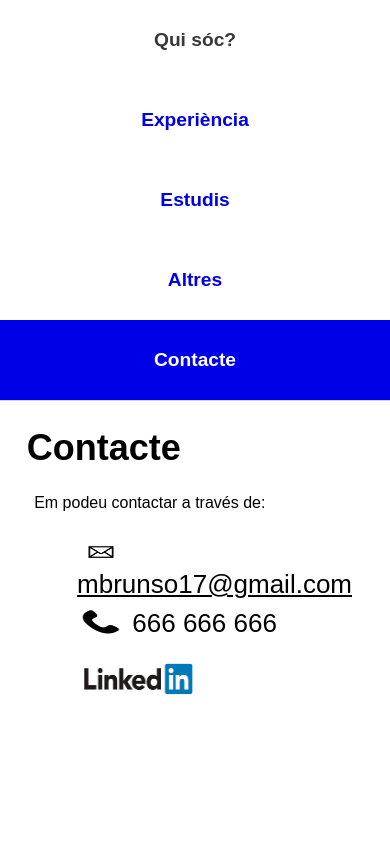
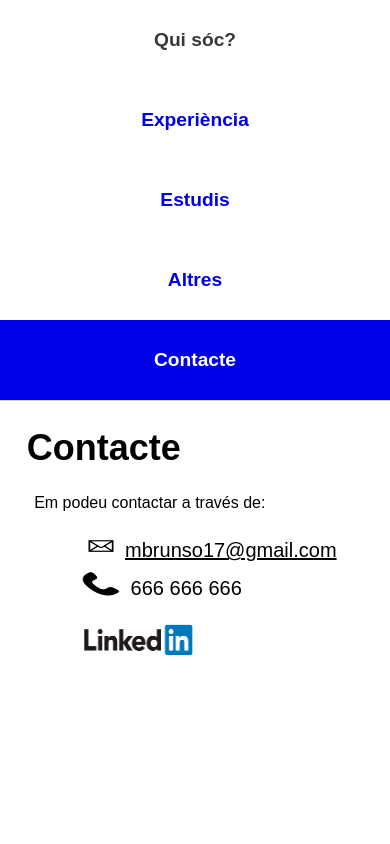
Before and after one commit to MBrunso/MBrunso.github.io, a plain HTML site: page contacte.html in a window 390 px wide. Shown: the top 844 px of the page. Drawn offline with Linux system fonts and the light colour scheme.

Commit message:
Update style.css
retocs

```diff
--- a/style.css
+++ b/style.css
@@ -127,12 +127,11 @@ footer a:hover {
 
 #info ul {
     list-style-type: none;
-    font-size: 22px;
 }
 
 #info li {
     padding: 1%;
-    font-size: 26px;
+    font-size: 24px;
 }
 
 #info a {
@@ -357,4 +356,8 @@ footer a:hover {
         font-size: 16px;
     }
 
+    #info li {
+        font-size: 20px;
+    }
+
  }
```
